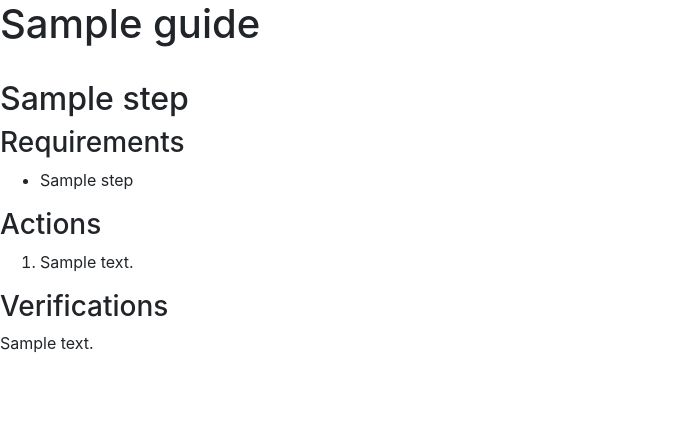
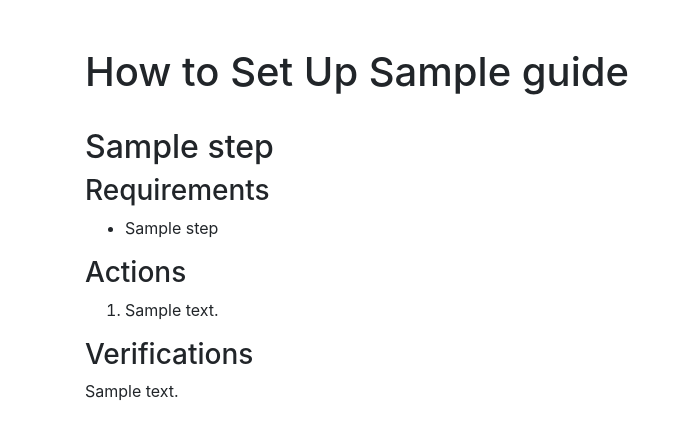
Before and after one commit to travisjungroth/setup-guides, a Django app: a page that uses templates/guides/guide_detail.html in a window 1280 px wide. Shown: the part 56-496 px from the top of the page, without its empty margins (0-690 px from the left). Run offline with Django 3.2, Linux system fonts and the light colour scheme; tables that the repository leaves empty hold one stand-in row (values such as "Sample post"); some libraries are stand-ins or nearby versions.

Commit message:
Make guide_detail.html decent

```diff
--- a/templates/guides/guide_detail.html
+++ b/templates/guides/guide_detail.html
@@ -9,6 +9,7 @@
 </head>
 
 <body>
+<header>
     <nav class="navbar navbar-expand-lg navbar-light bg-light">
         <a class="navbar-brand" href="#">Highly Composite</a>
         <button class="navbar-toggler" type="button" data-toggle="collapse" data-target="#navbarColor03"
@@ -30,7 +31,10 @@
             </ul>
         </div>
     </nav>
-        <h1>{{ guide.title }}</h1><br>
+</header>
+<main role="main" class="flex-shrink-0">
+    <div class="container">
+        <h1 class="mt-5">How to Set Up {{ guide.title }}</h1><br>
         {% for step in guide.steps.all %}
             <h2>{{ step.title }}</h2>
             {% if step.requirements.exists %}
@@ -52,5 +56,7 @@
                 <div>{{ verification.text|markdown|safe }}</div>
             {% endfor %}
         {% endfor %}
+    </div>
+</main>
 </body>
 </html>
```
Lines whose indentation alone changed are shown as unchanged.
